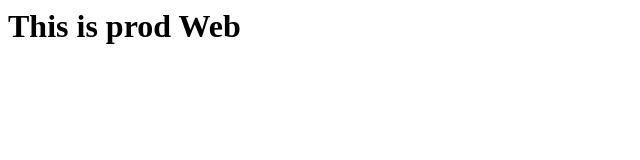
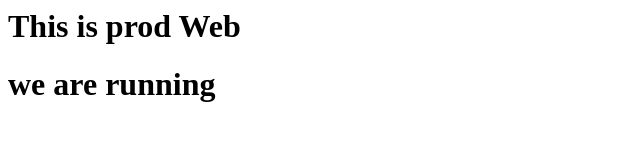
Before and after one commit to shitaljadhav3126/prodweb, a plain HTML site: page index.html in a window 1280 px wide. Shown: the whole page, without its empty margins (0-640 px from the left). Drawn offline with Linux system fonts and the light colour scheme.

Commit message:
hello shital

```diff
--- a/index.html
+++ b/index.html
@@ -1 +1,2 @@
 <h1> This is prod Web </h1>
+<h1> we are running </h1>
```
